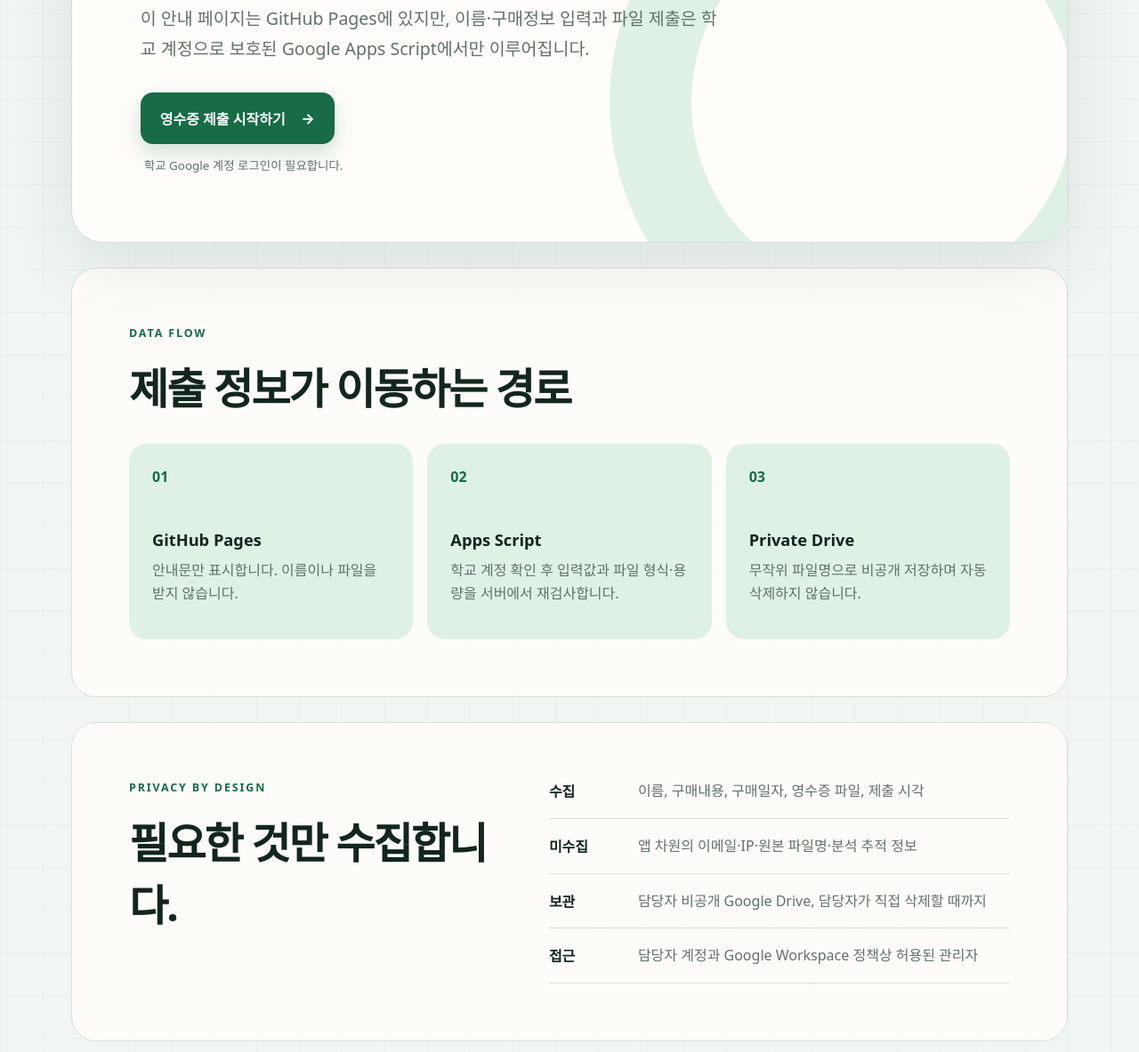
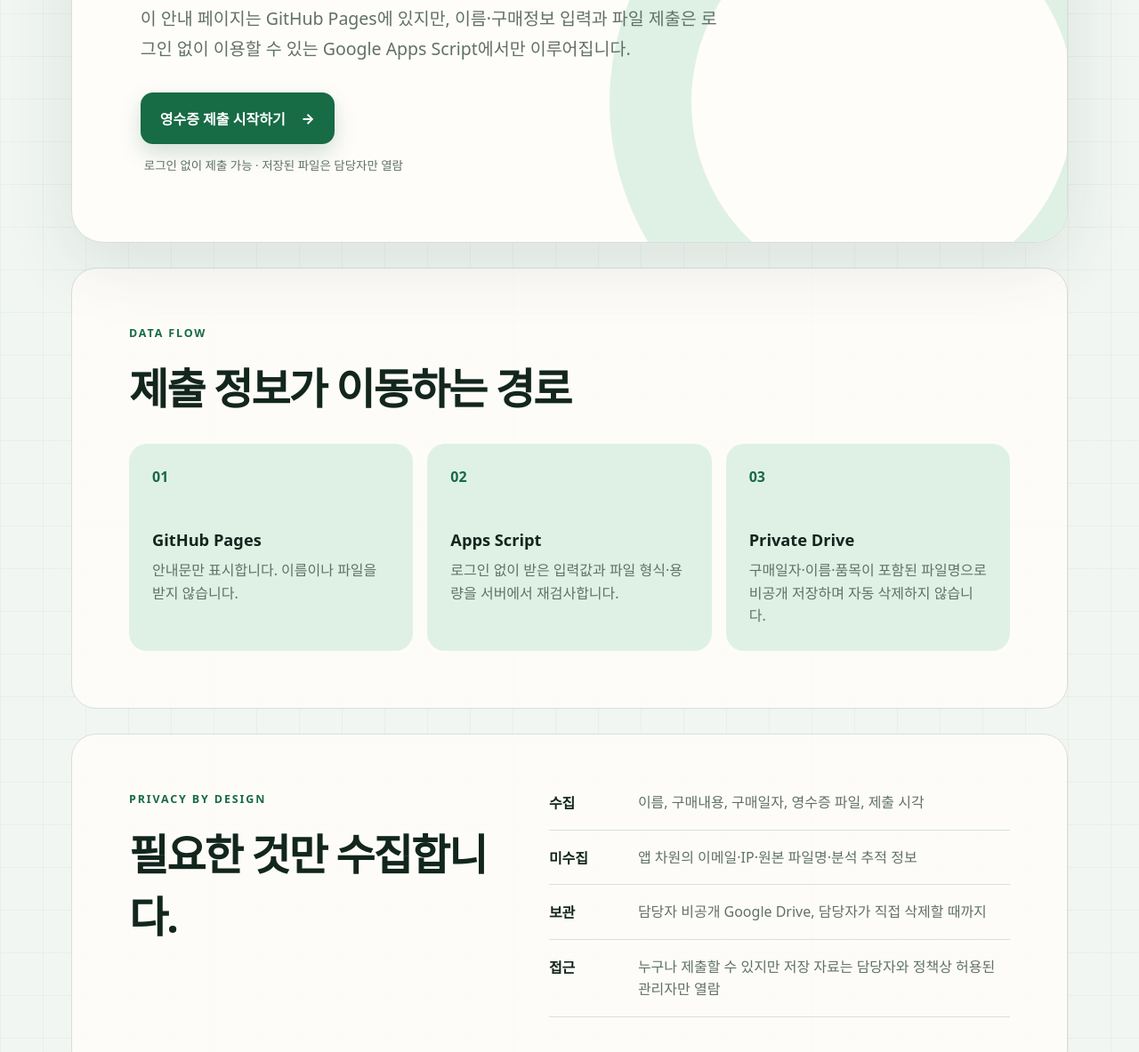
Before and after one commit to kdynt17/receipt-uploader, a plain HTML site: page docs/index.html in a window 1280 px wide. Shown: the part 417-1600 px from the top of the page at 89% size. Drawn offline with Linux system fonts and the light colour scheme.

Commit message:
docs: link anonymous receipt form

```diff
--- a/docs/index.html
+++ b/docs/index.html
@@ -13,9 +13,9 @@
       <header class="hero">
         <p class="eyebrow">RECEIPT DROP · PRIVATE STORAGE</p>
         <h1>영수증은<br><span>Google에만.</span></h1>
-        <p class="lead">이 안내 페이지는 GitHub Pages에 있지만, 이름·구매정보 입력과 파일 제출은 학교 계정으로 보호된 Google Apps Script에서만 이루어집니다.</p>
-        <a class="primary" href="https://script.google.com/a/macros/junghwa.sen.ms.kr/s/AKfycbyC_qsLJScQGt4_yyDbNDVPpmgJq5qQEhKpr_cKYfQuMkSJ05WF6n7SNIKfpF9IJKpx/exec" rel="noreferrer">영수증 제출 시작하기 <span aria-hidden="true">→</span></a>
-        <p class="account-note">학교 Google 계정 로그인이 필요합니다.</p>
+        <p class="lead">이 안내 페이지는 GitHub Pages에 있지만, 이름·구매정보 입력과 파일 제출은 로그인 없이 이용할 수 있는 Google Apps Script에서만 이루어집니다.</p>
+        <a class="primary" href="https://script.google.com/macros/s/AKfycbyC_qsLJScQGt4_yyDbNDVPpmgJq5qQEhKpr_cKYfQuMkSJ05WF6n7SNIKfpF9IJKpx/exec" rel="noreferrer">영수증 제출 시작하기 <span aria-hidden="true">→</span></a>
+        <p class="account-note">로그인 없이 제출 가능 · 저장된 파일은 담당자만 열람</p>
       </header>
 
       <section class="flow" aria-labelledby="flow-title">
@@ -23,8 +23,8 @@
         <h2 id="flow-title">제출 정보가 이동하는 경로</h2>
         <ol>
           <li><strong>GitHub Pages</strong><span>안내문만 표시합니다. 이름이나 파일을 받지 않습니다.</span></li>
-          <li><strong>Apps Script</strong><span>학교 계정 확인 후 입력값과 파일 형식·용량을 서버에서 재검사합니다.</span></li>
-          <li><strong>Private Drive</strong><span>무작위 파일명으로 비공개 저장하며 자동 삭제하지 않습니다.</span></li>
+          <li><strong>Apps Script</strong><span>로그인 없이 받은 입력값과 파일 형식·용량을 서버에서 재검사합니다.</span></li>
+          <li><strong>Private Drive</strong><span>구매일자·이름·품목이 포함된 파일명으로 비공개 저장하며 자동 삭제하지 않습니다.</span></li>
         </ol>
       </section>
 
@@ -37,7 +37,7 @@
           <div><dt>수집</dt><dd>이름, 구매내용, 구매일자, 영수증 파일, 제출 시각</dd></div>
           <div><dt>미수집</dt><dd>앱 차원의 이메일·IP·원본 파일명·분석 추적 정보</dd></div>
           <div><dt>보관</dt><dd>담당자 비공개 Google Drive, 담당자가 직접 삭제할 때까지</dd></div>
-          <div><dt>접근</dt><dd>담당자 계정과 Google Workspace 정책상 허용된 관리자</dd></div>
+          <div><dt>접근</dt><dd>누구나 제출할 수 있지만 저장 자료는 담당자와 정책상 허용된 관리자만 열람</dd></div>
         </dl>
       </section>
 
```
